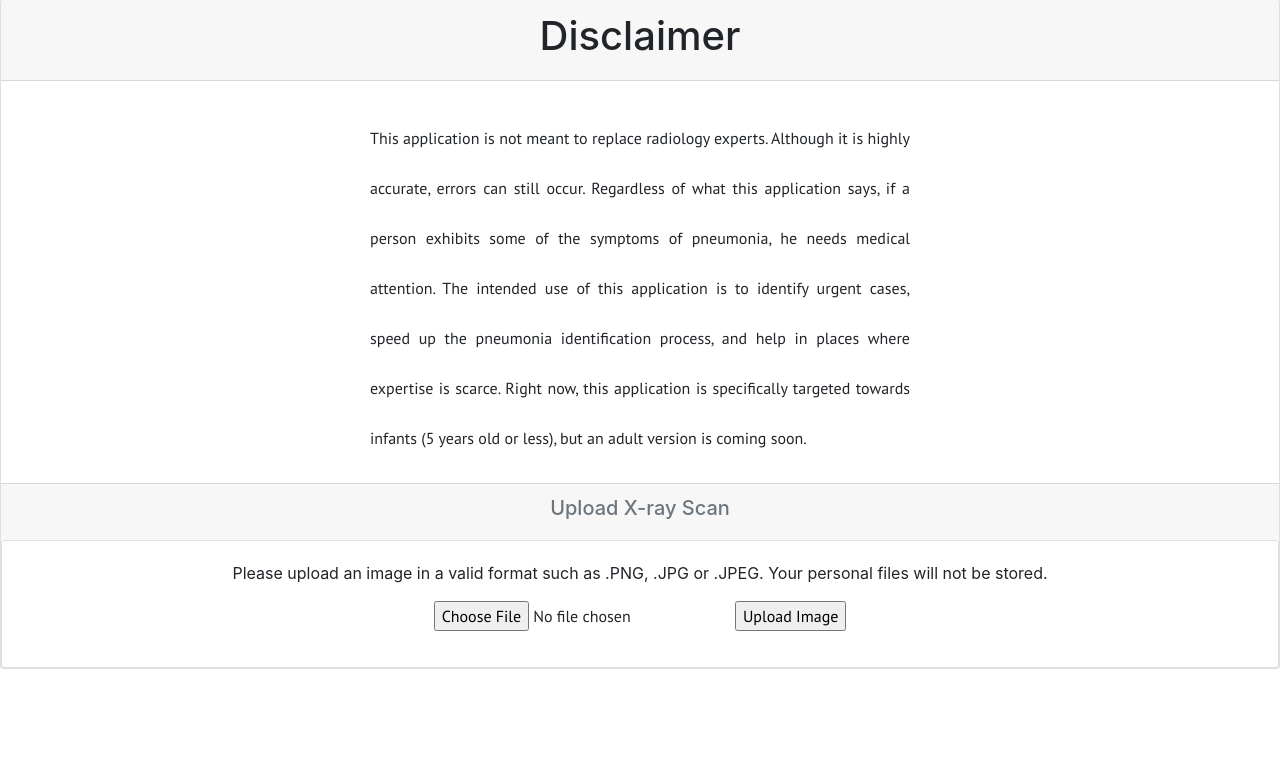
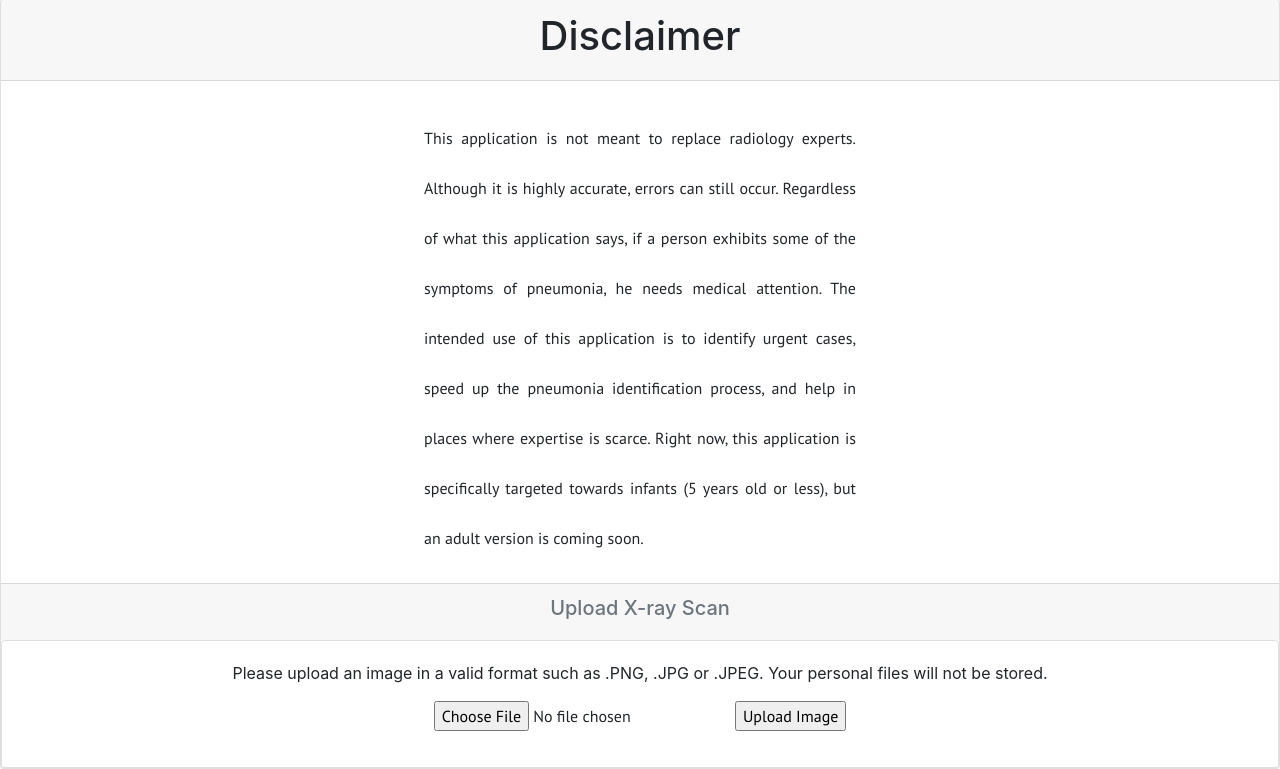
Before and after one commit to Manjaka97/pneumonia.elvnosix, a Flask app: page /test in a window 1280 px wide. Shown: the part 327-1096 px from the top of the page. Before the commit the page ends 996 px from the top, so only its background shows below. Run offline with Flask 2, Linux system fonts and the light colour scheme; some libraries are stand-ins or nearby versions; grey boxes are pictures that could not be loaded.

Commit message:
Fixed paragraph margin for mobile

```diff
--- a/static/css/test.css
+++ b/static/css/test.css
@@ -33,6 +33,8 @@ a.nav-link:hover {
 .disclaimer {
 	line-height: 50px;
 	text-align: justify;
+	margin-left: 10%;
+	margin-right: 10%;
 	font-family: 'PT Sans', sans-serif;
 }
 
```
Also changed, not shown: templates/picture.png (deleted).
